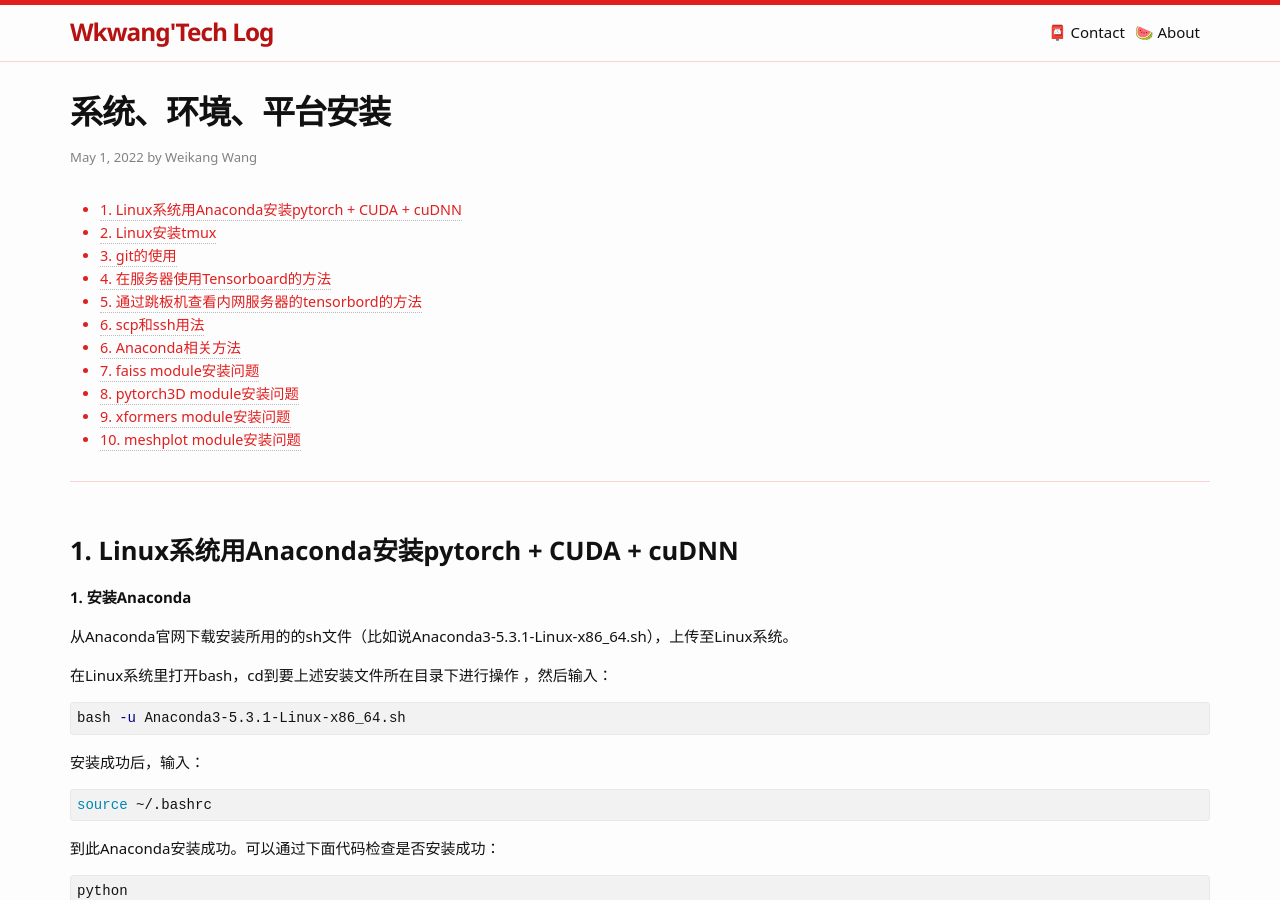
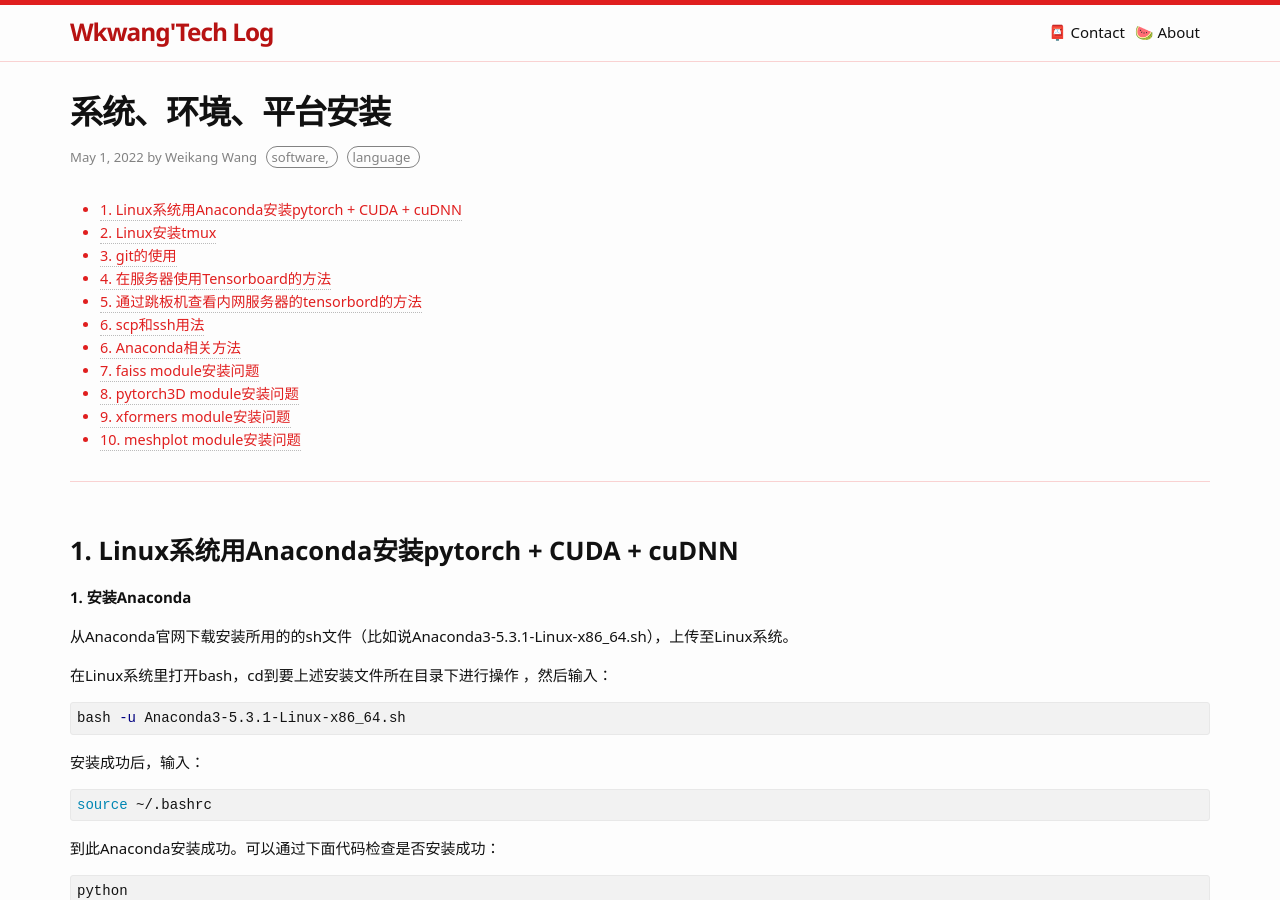
Before and after one commit to Wei-kang-Wang/tech-log, a Jekyll site: the page built from _posts/2022-01-01-installation of various systems, environments and platforms.md, in a window 1280 px wide and 900 px high. Built offline with Jekyll 4.4.1, drawn with Linux system fonts in a browser that asks for light colours; some web fonts are replaced; formulas are drawn with MathJax 3.

Commit message:
Update 2022-01-01-installation of various systems, environments and platforms.md

```diff
--- a/_posts/2022-01-01-installation of various systems, environments and platforms.md
+++ b/_posts/2022-01-01-installation of various systems, environments and platforms.md
@@ -3,7 +3,7 @@ layout: post
 comments: false
 title: "系统、环境、平台安装"
 date: 2022-05-01 01:09:00
-
+tags: software, language
 ---
 
 
```
